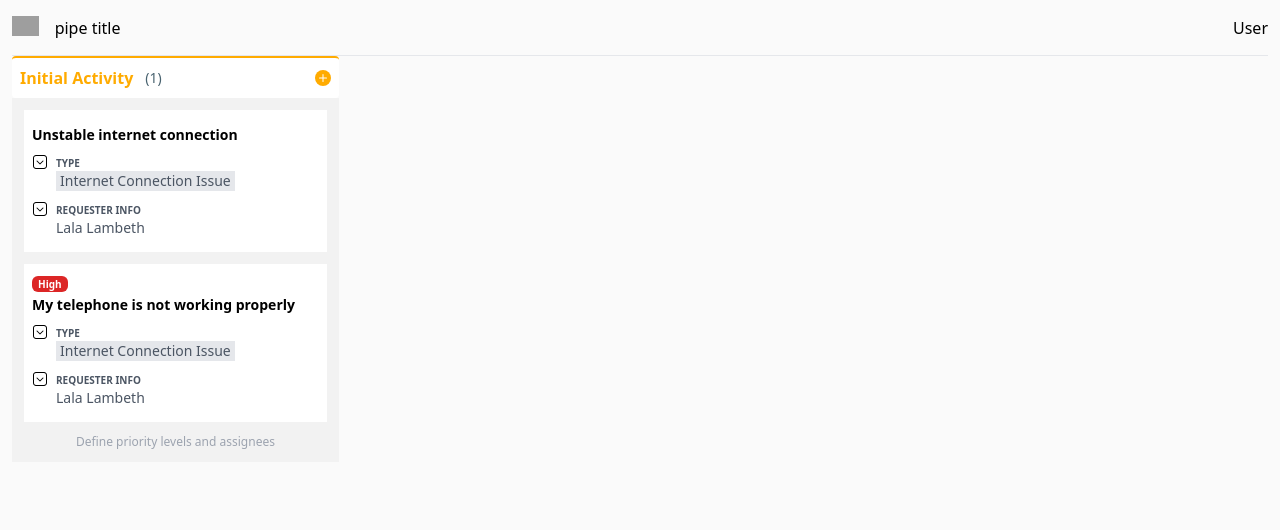
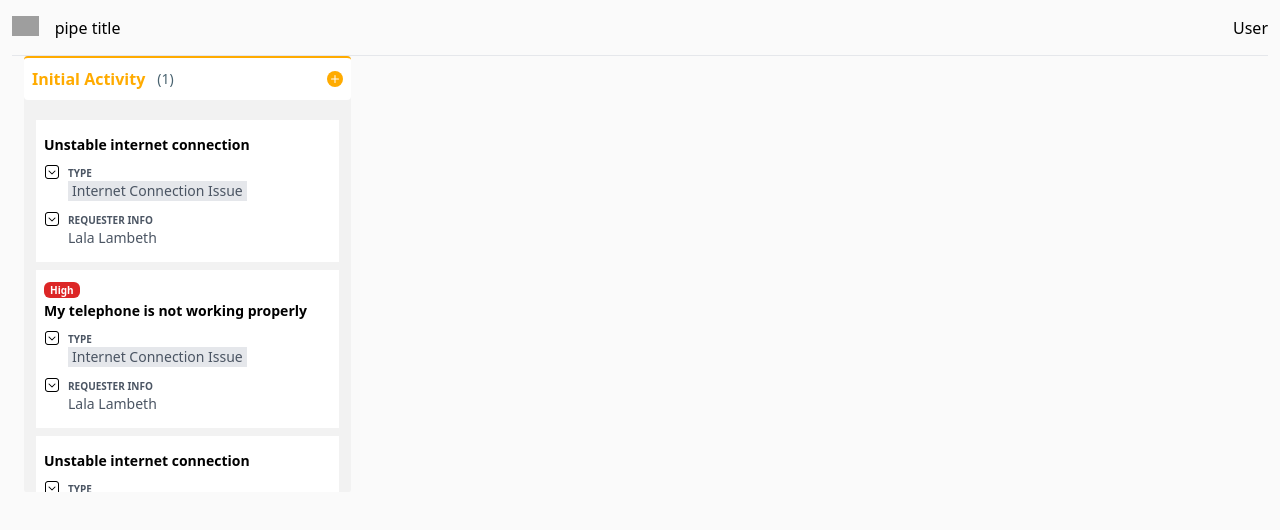
Before and after one commit to doubleyooz/react-basics, a React (Create React App) app in the folder react-pipefy/: page /pipes in a window 1280 px wide. Shown: the top 530 px of the page. Built offline with nearby package versions, Linux system fonts and the light colour scheme; grey boxes are pictures that could not be loaded.

Commit message:
chore: render list    add tailwind hide scrollbar;    fix list flickering outside the screen;    create list header component;

```diff
--- a/react-pipefy/package.json
+++ b/react-pipefy/package.json
@@ -10,6 +10,7 @@
     "react-dom": "^18.2.0",
     "react-router-dom": "^6.3.0",
     "react-scripts": "5.0.1",
+    "tailwind-scrollbar-hide": "^1.1.7",
     "web-vitals": "^2.1.0"
   },
   "scripts": {
--- a/react-pipefy/src/components/Card.jsx
+++ b/react-pipefy/src/components/Card.jsx
@@ -66,7 +66,7 @@ const Property = ({ title, description, marker}) => {
 
 const Card = ({ label, title, type, requester }) => {
     return (
-        <div className="p-3 pl-2 bg-white">
+        <div className="p-3 pl-2 mb-2 bg-white">
             {label && <Label type={label} />}
             <span className="font-bold text-sm mr-5">{title}</span>
             <div className="flex flex-col gap-2 mt-2">
--- a/react-pipefy/src/components/List.jsx
+++ b/react-pipefy/src/components/List.jsx
@@ -1,9 +1,8 @@
 import Card from './Card';
-const List = ({ title, description, colour, label }) => {
+const Header = ({ title, colour }) => {
     return (
-        <div className="w-fit">
         <header
-                className="flex justify-between items-center p-2 border-t-2 bg-white rounded"
+            className="flex justify-between items-center p-2 mb-2 min-h-11 border-t-2 bg-white rounded"
             style={{ borderColor: colour }}
         >
             <div className="flex gap-3 items-center ">
@@ -36,18 +35,30 @@ const List = ({ title, description, colour, label }) => {
                 </svg>
             </button>
         </header>
+    );
+};
+
+const List = ({ title, description, colour, label }) => {
+    return (
         <div
-                className="flex flex-col gap-3 p-3"
+            className="w-fit ml-6 rounded-sm"
             style={{ backgroundColor: '#f2f2f2' }}
         >
+            <Header title={title} colour={colour}/>
+            <div className="justify-center p-3 h-96 overflow-auto scrollbar-hide">
                 <Card title="Unstable internet connection"></Card>
                 <Card
                     title="My telephone is not working properly"
                     label={2}
                 ></Card>
-                <span className="text-xs text-center font-medium text-gray-400">
+                <Card title="Unstable internet connection"></Card>
+                <Card
+                    title="My telephone is not working properly"
+                    label={1}
+                ></Card>
+                <div className="text-xs text-center font-medium text-gray-400">
                     {description}
-                </span>
+                </div>
             </div>
         </div>
     );
--- a/react-pipefy/src/components/NavBar.jsx
+++ b/react-pipefy/src/components/NavBar.jsx
@@ -2,7 +2,7 @@ import { NavLink } from 'react-router-dom';
 
 const NavBar = () => {
     return (
-        <div className="flex justify-between items-center h-14 border-b">
+        <div className="flex justify-between items-center h-14 mx-3 border-b">
             <div className="flex gap-4">
                 <NavLink to="/">
                     <img
--- a/react-pipefy/src/index.scss
+++ b/react-pipefy/src/index.scss
@@ -1,3 +1,9 @@
 @import 'tailwindcss/base';
 @import 'tailwindcss/components';
 @import 'tailwindcss/utilities';
+
+* {
+    padding: 0;
+    margin: 0;
+    box-sizing: border-box;
+}
--- a/react-pipefy/src/pages/Pipes.jsx
+++ b/react-pipefy/src/pages/Pipes.jsx
@@ -2,7 +2,7 @@ import List from '../components/List';
 
 const Pipes = () => {
     return (
-        <div>
+        <div className='w-fit' >
             <List
                 title="Initial Activity"
                 description="Define priority levels and assignees"
--- a/react-pipefy/src/routes/index.jsx
+++ b/react-pipefy/src/routes/index.jsx
@@ -5,7 +5,7 @@ import Pipes from '../pages/Pipes';
 
 const Paths = () => {
     return (
-        <div className="px-3">
+        <div className="">
             <BrowserRouter>
                 <NavBar />
                 <Routes>
--- a/react-pipefy/tailwind.config.js
+++ b/react-pipefy/tailwind.config.js
@@ -4,5 +4,5 @@ module.exports = {
     theme: {
         extend: {},
     },
-    plugins: [],
+    plugins: [require('tailwind-scrollbar-hide')],
 };
```
Also changed, not shown: 1 other file (tests, documents, lock files or other folders). Lines whose indentation alone changed are shown as unchanged.
